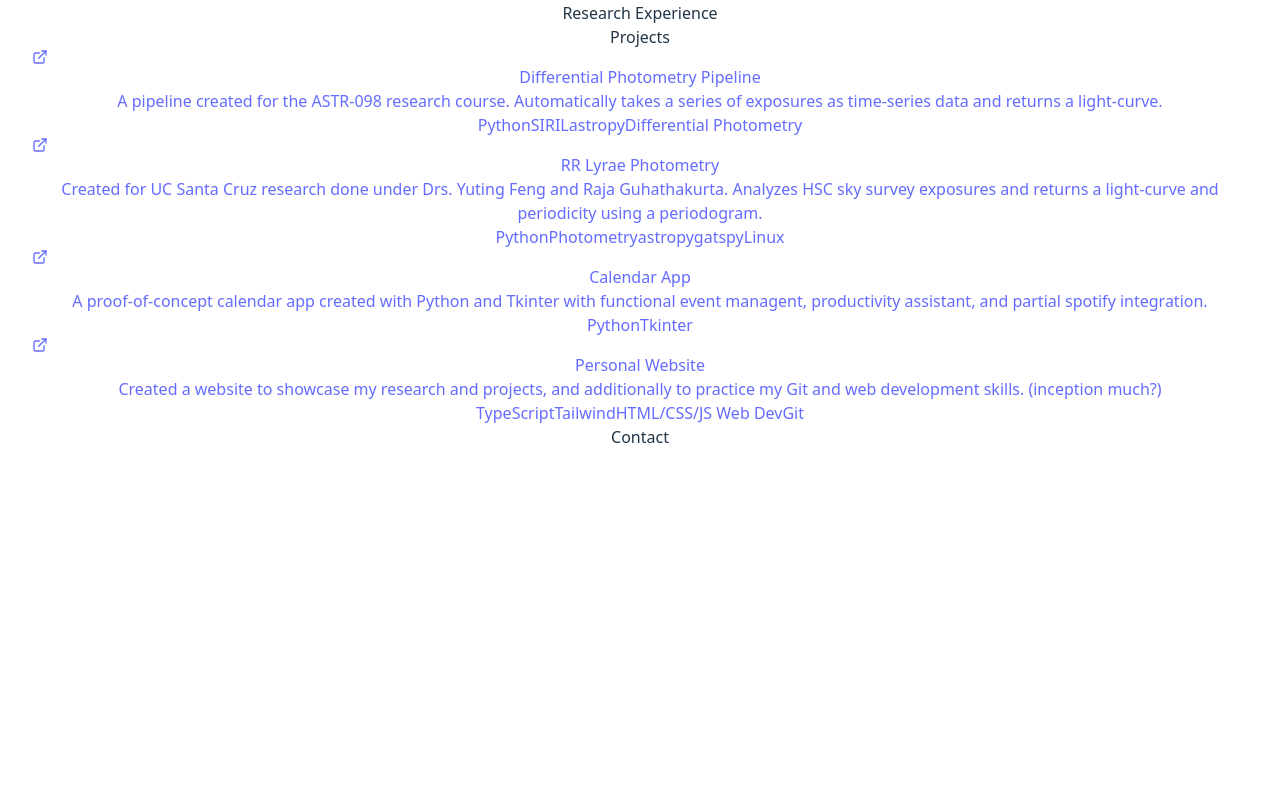
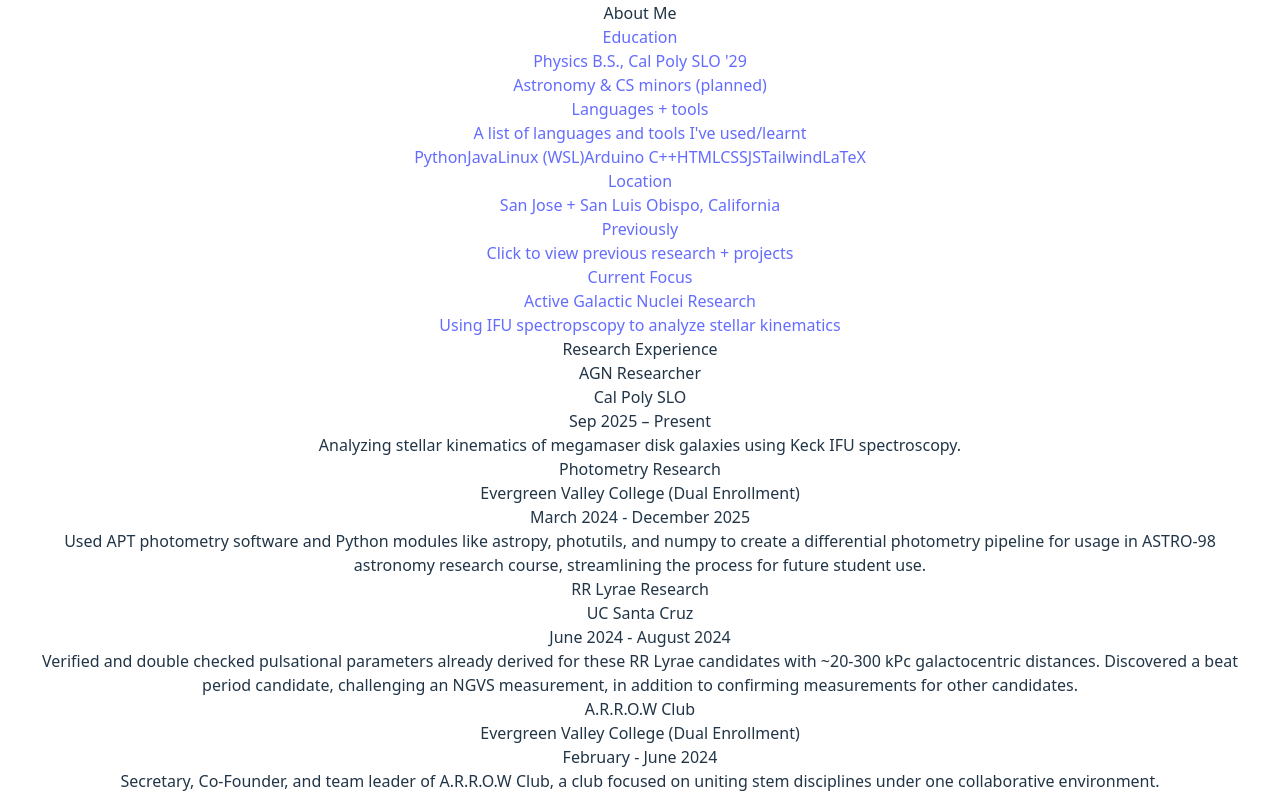
Before and after one commit to chandraskappagantula/chandraskappagantula.github.io, a React (Vite) app: page / in a window 1280 px wide. Shown: the part 520-1317 px from the top of the page. Before the commit the page ends 1001 px from the top, so only its background shows below. Built offline with nearby package versions, Linux system fonts and the light colour scheme.

Commit message:
add research timeline

```diff
--- /dev/null
+++ b/src/AboutCard.tsx
@@ -0,0 +1,32 @@
+type AboutProps = {
+    title: string;
+    description: string;
+    para: string;
+    tags?: string[];
+    link: string;
+}
+
+export function AboutCard({title, description, para, tags, link}: AboutProps) {
+    return (
+        <a href = {link}
+       rel="noopener noreferrer"
+       className="block">
+        <div className = "relative rounded-xl border border-white/10 bg-white/5 hover:bg-white/10 transition">
+            <h2 className = "text-xl text-blue-400 font-semibold">{title}</h2>
+            <h3 className = "text-lg text-white font">{description}</h3>
+            <p className = "mt-1 text-sm text-gray-400">{para}</p>
+            {tags && (
+            <div className="mt-2 mx-auto center-justify">
+                {tags.map((tag) => (
+                    <span key = {tag}
+                    className = "text-xs px-2 py-1 rounded-full text-center mx-auto bg-white/10 text-gray-300">
+                        {tag}
+                    </span>
+                ))
+                }
+            </div>
+            )}
+        </div>
+
+        </a>
+    )}
--- /dev/null
+++ b/src/AboutSection.tsx
@@ -0,0 +1,48 @@
+import { AboutCard } from "./AboutCard";
+
+const abouts = [
+    {
+        title: "Education",
+        description: "Physics B.S., Cal Poly SLO '29",
+        para: "Astronomy & CS minors (planned)",
+        link: " "
+    },
+    {
+        title: "Languages + tools",
+        description: " ",
+        para: "A list of languages and tools I've used/learnt",
+        tags: ["Python", "Java", "Linux (WSL)", "Arduino C++", "HTML", "CSS", "JS", "Tailwind", "LaTeX"],
+        link: " "
+    },
+    {
+        title: "Location",
+        description: "San Jose + San Luis Obispo, California",
+        para: " ",
+        link: " "
+    },
+    {
+        title: "Previously",
+        description: "",
+        para: "Click to view previous research + projects",
+        link: "#research"
+    },
+    {
+        title: "Current Focus",
+        description: "Active Galactic Nuclei Research",
+        para: "Using IFU spectropscopy to analyze stellar kinematics",
+        link: " "
+    },
+];
+
+export function AboutSection() {
+    return (
+        <section id = "about" className = "text-white">
+            <div className = "mt-12 grid gap-6 sm:grid-cols-2">
+                {abouts.map((about) => (
+                    <AboutCard key = {about.title} title = {about.title} description = {about.description} para = {about.para} tags = {about.tags} link = {about.link} />
+                )
+            )}
+            </div>
+        </section>
+    )
+}
--- a/src/App.tsx
+++ b/src/App.tsx
@@ -1,38 +1,43 @@
 import { Intro } from "./components/Intro"
 import { Navbar } from "./components/Navbar"
 import { ProjectsSection } from "./components/ProjectSection"
+import { ResearchSection } from "./components/ResearchSection";
 import './App.css'
+import { AboutSection } from "./AboutSection"
 
 function App() {
 
   return (
     <main>
       <Navbar />
-    <section id = "intro" className="min-h-screen flex items-center bg-blue text-white"><Intro /></section>
+    <section id = "intro" className=" py-32 flex items-center bg-blue text-white"><Intro /></section>
 
     <section
         id="about"
-        className="min-h-screen bg-blue text-white p-16"
+        className="bg-blue text-white py-16"
       >
         <h2 className="text-4xl">About Me</h2>
-
+        <AboutSection />
       </section>
     <section
       id = "research"
-      className = "min-h-screen bg-blue text-white p-16">
+      className = "bg-blue text-white pt-12 pb-18">
         <h2 className = "text-4xl"> Research Experience </h2>
+        <ResearchSection />
         </section>
     <section
         id="projects"
-        className="min-h-screen bg-blue text-white p-16"
+        className="bg-blue text-white p-24"
       >
         <h2 className="text-4xl">Projects</h2>
+        ‎
+        <p className = "text-sm text-gray-400"> Here are some of the projects I've created to help with research and solve problems </p>
         <ProjectsSection />
       </section>
 
       <section
         id="contact"
-        className="min-h-screen bg-blue text-white p-16"
+        className="bg-blue text-white p-16"
       >
         <h2 className="text-4xl">Contact</h2>
       </section>
--- a/src/components/Navbar.tsx
+++ b/src/components/Navbar.tsx
@@ -3,6 +3,7 @@
 const links = [
   { id: "intro", label: "Home" },
   { id: "about", label: "About Me"},
+  { id: "research", label: "Research Experience"},
   { id: "projects", label: "Projects" },
   { id: "contact", label: "Contact" },
 ];
--- /dev/null
+++ b/src/components/ResearchSection.tsx
@@ -0,0 +1,9 @@
+import { Timeline } from "./Timeline";
+
+export function ResearchSection() {
+    return (
+        <section id = "research" className = "text-white">
+            <Timeline />
+        </section>
+    )
+}
--- /dev/null
+++ b/src/components/Timeline.tsx
@@ -0,0 +1,56 @@
+import { TimelineItem } from "./TimelineItem";
+
+type TimelineEntry = {
+  title: string;
+  subtitle: string;
+  date: string;
+  description: string;
+};
+
+const timeline: TimelineEntry[] = [
+  {
+    title: "AGN Researcher",
+    subtitle: "Cal Poly SLO",
+    date: "Sep 2025 – Present",
+    description:
+      "Analyzing stellar kinematics of megamaser disk galaxies using Keck IFU spectroscopy.",
+  },
+  {
+    title: "Photometry Research",
+    subtitle: "Evergreen Valley College (Dual Enrollment)",
+    date: "March 2024 - December 2025",
+    description:
+      "Used APT photometry software and Python modules like astropy, photutils, and numpy to create a differential photometry pipeline for usage in ASTRO-98 astronomy research course, streamlining the process for future student use.",
+  },
+  {
+    title: "RR Lyrae Research",
+    subtitle: "UC Santa Cruz",
+    date: "June 2024 - August 2024",
+    description: "Verified and double checked pulsational parameters already derived for these RR Lyrae candidates with ~20-300 kPc galactocentric distances. Discovered a beat period candidate, challenging an NGVS measurement, in addition to confirming  measurements for other candidates."
+  },
+  {
+    title: "A.R.R.O.W Club",
+    subtitle: "Evergreen Valley College (Dual Enrollment)",
+    date: "February - June 2024",
+    description: "Secretary, Co-Founder, and team leader of A.R.R.O.W Club, a club focused on uniting stem disciplines under one collaborative environment."
+  },
+];
+
+export function Timeline() {
+  return (
+    <div className="relative max-w-5xl mx-auto mt-16">
+
+      <div className="absolute left-1/2 top-0 bottom-0 w-px bg-gradient-to-b from-red-400 to-blue-400" />
+
+      <div className="space-y-20">
+        {timeline.map((item, index) => (
+          <TimelineItem
+            key={index}
+            {...item}
+            side={index % 2 === 0 ? "left" : "right"}
+          />
+        ))}
+      </div>
+    </div>
+  );
+}
--- /dev/null
+++ b/src/components/TimelineCard.tsx
@@ -0,0 +1,42 @@
+type Props = {
+  title: string;
+  subtitle: string;
+  date: string;
+  description: string;
+  side: "left" | "right";
+};
+
+
+export function TimelineCard({title, subtitle, date, description, side }: Props) {
+    const isRightAligned = side == "right";
+  return (
+    <div
+      className={`
+        rounded-xl border border-white/10 bg-white/5 p-6
+        ${isRightAligned ? "text-right" : "text-left"}
+      `}
+    >
+      {/* Header: title + date */}
+      <div
+        className={`
+          flex items-start gap-4 justify-between
+          ${isRightAligned ? "flex-row-reverse" : ""}
+        `}
+      >
+        <div>
+          <h3 className="text-lg font-semibold">{title}</h3>
+          <p className="text-sm text-gray-400">{subtitle}</p>
+        </div>
+
+        <span className="text-xs text-gray-400 whitespace-nowrap">
+          {date}
+        </span>
+      </div>
+
+      {/* Description */}
+      <p className="mt-3 text-sm text-gray-300">
+        {description}
+      </p>
+    </div>
+  );
+}
--- /dev/null
+++ b/src/components/TimelineItem.tsx
@@ -0,0 +1,28 @@
+import { TimelineCard } from "./TimelineCard";
+type Props = {
+  title: string;
+  subtitle: string;
+  date: string;
+  description: string;
+  side: "left" | "right";
+};
+export function TimelineItem({ title, subtitle, date, description, side }: Props) {
+    const isLeft = side === "left";
+
+  return (
+    <div className="grid grid-cols-[1fr_40px_1fr] items-start">
+
+      <div className={isLeft ? "pr-8 text-right justify-end" : ""}>
+        {isLeft && <TimelineCard {...{ title, subtitle, date, description, side }} />}
+      </div>
+
+      <div className="relative flex justify-center">
+        <div className="w-3 h-3 rounded-full bg-blue-500 mt-2" />
+      </div>
+
+      <div className={!isLeft ? "pl-8 justify-start" : ""}>
+        {!isLeft && <TimelineCard {...{ title, subtitle, date, description, side }} />}
+      </div>
+    </div>
+  );
+}
```
Also changed, not shown: 4 other files (tests, documents, lock files or other folders).
